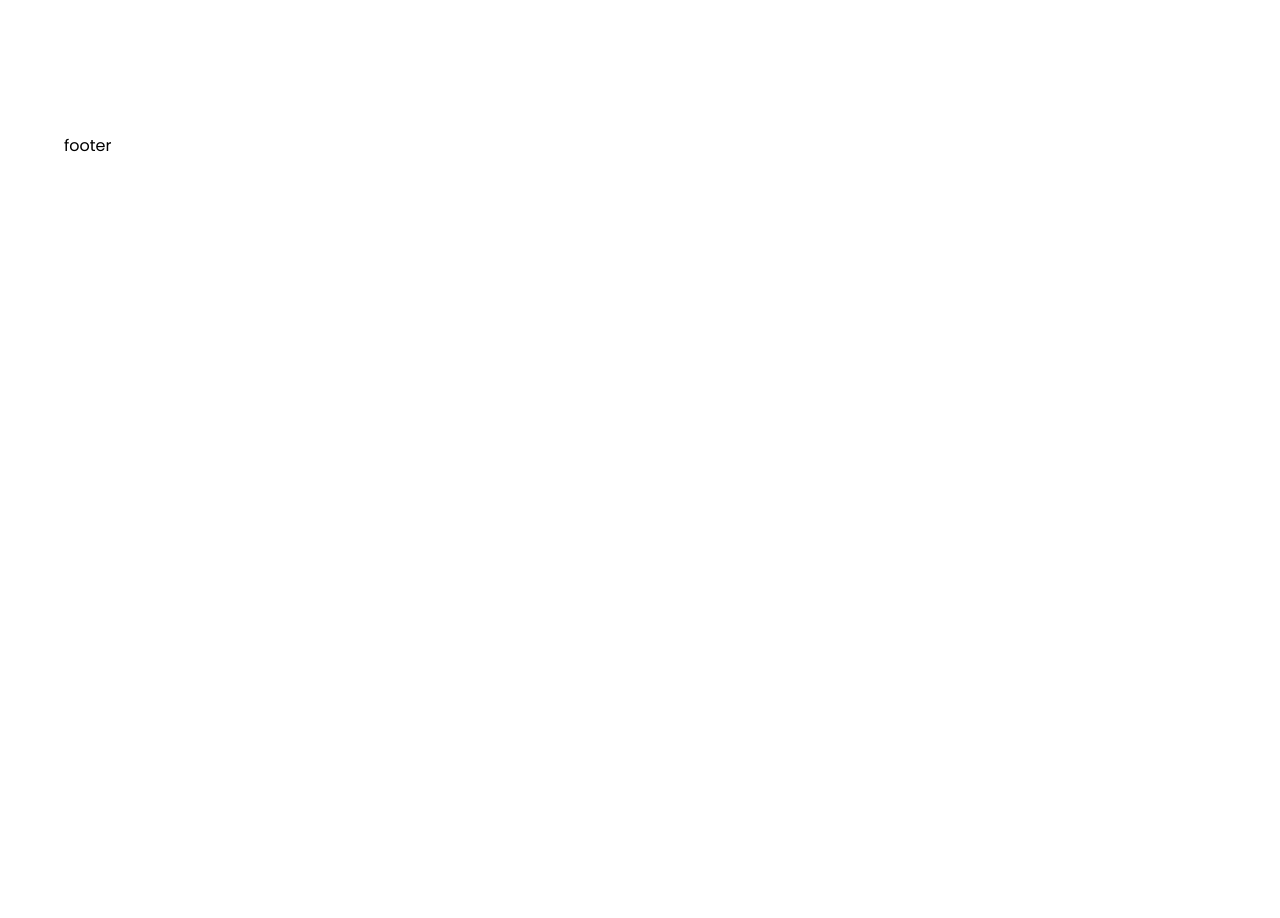
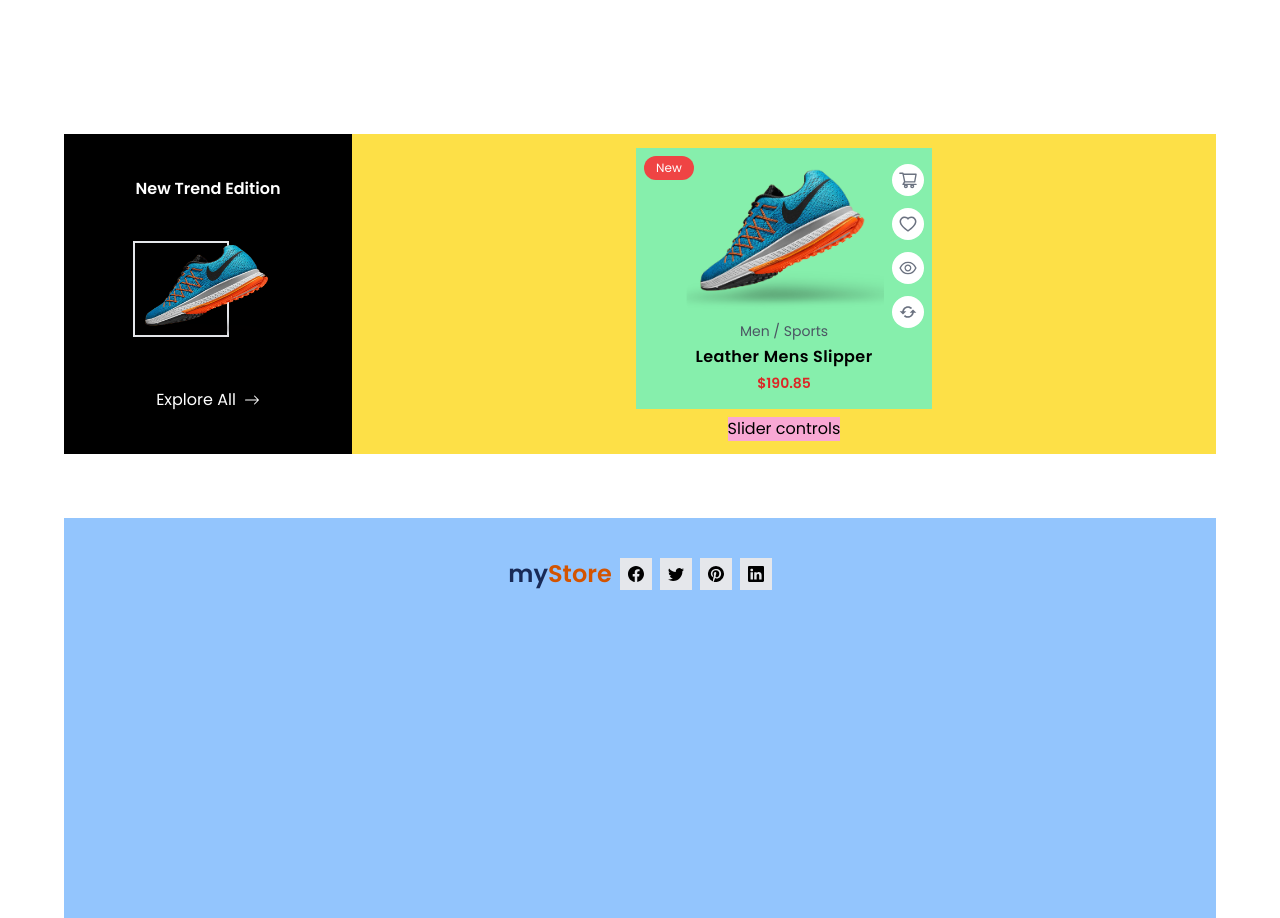
Before and after one commit to Dark-Lover/nextjs-ts-app, a Next.js app: page / in a window 1280 px wide. Shown: the part 1700-2618 px from the top of the page. Before the commit the page ends 1858 px from the top, so only its background shows below. Built offline with nearby package versions, Linux system fonts and the light colour scheme.

Commit message:
fix Special Layout and add Footer section

```diff
--- a/components/Collections.tsx
+++ b/components/Collections.tsx
@@ -12,7 +12,7 @@ function Collections() {
           alt="collection"
           className="rotate-12"
         />
-        <button className="flex justify-center items-center gap-2 font-semibold mt-2 px-4 py-2 border-2 border-gray-700 hover:bg-gray-400 hover:bg-opacity-30">
+        <button className="collection_btn">
           Explore All <BsArrowRight />
         </button>
       </div>
@@ -25,7 +25,7 @@ function Collections() {
           alt="collection"
           className="rotate-12"
         />
-        <button className="flex justify-center items-center gap-2 font-semibold mt-2 px-4 py-2 border-2 border-gray-700 hover:bg-gray-400 hover:bg-opacity-30">
+        <button className="collection_btn">
           Explore All <BsArrowRight />
         </button>
       </div>
@@ -38,7 +38,7 @@ function Collections() {
           alt="collection"
           className="rotate-12"
         />
-        <button className=" flex justify-center items-center gap-2 font-semibold mt-2 px-4 py-2 border-2 border-gray-700 hover:bg-gray-400 hover:bg-opacity-30">
+        <button className="collection_btn">
           Explore All <BsArrowRight />
         </button>
       </div>
--- /dev/null
+++ b/components/Footer.tsx
@@ -0,0 +1,28 @@
+import Logo from "./Logo";
+import { BsFacebook, BsTwitter, BsPinterest, BsLinkedin } from "react-icons/bs";
+
+function Footer() {
+  return (
+    <footer className="min-h-[400px] bg-blue-300 flex flex-col items-center py-10">
+      <div className="flex flex-col gap-2 items-center sm:flex-row ">
+        <Logo />
+        <div className="flex  justify-center items-center gap-2">
+          <div className="media_icon">
+            <BsFacebook />
+          </div>
+          <div className="media_icon">
+            <BsTwitter />
+          </div>
+          <div className="media_icon">
+            <BsPinterest />
+          </div>
+          <div className="media_icon">
+            <BsLinkedin />
+          </div>
+        </div>
+      </div>
+    </footer>
+  );
+}
+
+export default Footer;
--- a/components/Header.tsx
+++ b/components/Header.tsx
@@ -1,14 +1,13 @@
 import { useState } from "react";
 import { GiHamburgerMenu } from "react-icons/gi";
+import Logo from "./Logo";
 import Navbar from "./Navbar";
 
 function Header() {
   const [menuOpen, setMenuOpen] = useState<boolean>(false);
   return (
-    <header className="z-10 sticky top-0 w-full flex p-4 items-center justify-between bg-white h-20">
-      <div className="text-2xl font-semibold text-text-dark_blue z-20">
-        my<span className=" text-text-pumpk ">Store</span>
-      </div>
+    <header className="z-30 sticky top-0 w-full flex p-4 items-center justify-between bg-white h-20">
+      <Logo />
       <GiHamburgerMenu
         className="text-xl cursor-pointer sm:hidden"
         onClick={() => setMenuOpen(true)}
--- a/components/Layout.tsx
+++ b/components/Layout.tsx
@@ -1,5 +1,6 @@
 import Head from "next/head";
 import { ReactNode } from "react";
+import Footer from "./Footer";
 import Header from "./Header";
 
 interface ILayout {
@@ -21,7 +22,7 @@ function Layout({ children }: ILayout) {
         {children}
 
         {/* Footer */}
-        <footer>footer</footer>
+        <Footer />
       </div>
     </div>
   );
--- /dev/null
+++ b/components/Logo.tsx
@@ -0,0 +1,9 @@
+function Logo() {
+  return (
+    <div className="text-2xl font-semibold text-text-dark_blue z-20">
+      my<span className=" text-text-pumpk ">Store</span>
+    </div>
+  );
+}
+
+export default Logo;
--- /dev/null
+++ b/components/Special.tsx
@@ -0,0 +1,39 @@
+import Image from "next/image";
+import { BsArrowRight } from "react-icons/bs";
+import ProductItem from "./ProductItem";
+import ProductsWrapper from "./ProductsWrapper";
+
+function Special() {
+  return (
+    <section className="h-screen  mb-16 bg-blue-300  sm:h-80">
+      <div className="h-full grid grid-rows-2 bg-yellow-600 sm:grid-rows-1 sm:grid-cols-4">
+        <div className=" relative flex flex-col justify-center items-center gap-10 bg-black sm:col-span-1">
+          <h3 className="text-white font-semibold">New Trend Edition</h3>
+          <div className="relative before:content-['_'] before:w-24 before:h-24 before:border-2 before:absolute before:overflow-hidden ">
+            <Image
+              src="/images/sneakers.png"
+              width={150}
+              height={100}
+              alt="sneaker"
+            />
+          </div>
+
+          <button className="relative text-white flex justify-start items-center gap-2 transition before:transition-all before:content-['_'] before:w-0 before:h-0.5 before:bg-white before:absolute before:-bottom-2 before:hover:w-full">
+            Explore All <BsArrowRight />
+          </button>
+        </div>
+        <div className="bg-yellow-300 sm:px-2 sm:col-span-3 relative flex justify-center flex-col items-center gap-2 ">
+          <div className=" flex flex-col sm:flex-row sm:gap-2 sm:flex-wrap">
+            <ProductItem />
+          </div>
+
+          <h5 className="flex justify-center items-center bg-pink-300 h-">
+            Slider controls
+          </h5>
+        </div>
+      </div>
+    </section>
+  );
+}
+
+export default Special;
--- a/pages/index.tsx
+++ b/pages/index.tsx
@@ -3,6 +3,7 @@ import BestProducts from "../components/BestProducts";
 import Collections from "../components/Collections";
 
 import Hero from "../components/Hero";
+import Special from "../components/Special";
 
 const Home: NextPage = () => {
   return (
@@ -10,6 +11,7 @@ const Home: NextPage = () => {
       <Hero />
       <Collections />
       <BestProducts />
+      <Special />
     </>
   );
 };
--- a/styles/globals.css
+++ b/styles/globals.css
@@ -3,3 +3,13 @@
 @tailwind base;
 @tailwind components;
 @tailwind utilities;
+
+@layer components {
+  .media_icon {
+    @apply bg-gray-200 w-8 h-8 flex justify-center items-center transition hover:text-text-pumpk cursor-pointer;
+  }
+
+  .collection_btn {
+    @apply flex justify-center items-center gap-2 font-semibold mt-2  py-2 border-2 border-gray-700 hover:bg-gray-400 hover:bg-opacity-20;
+  }
+}
```
Also changed, not shown: todo.txt.
